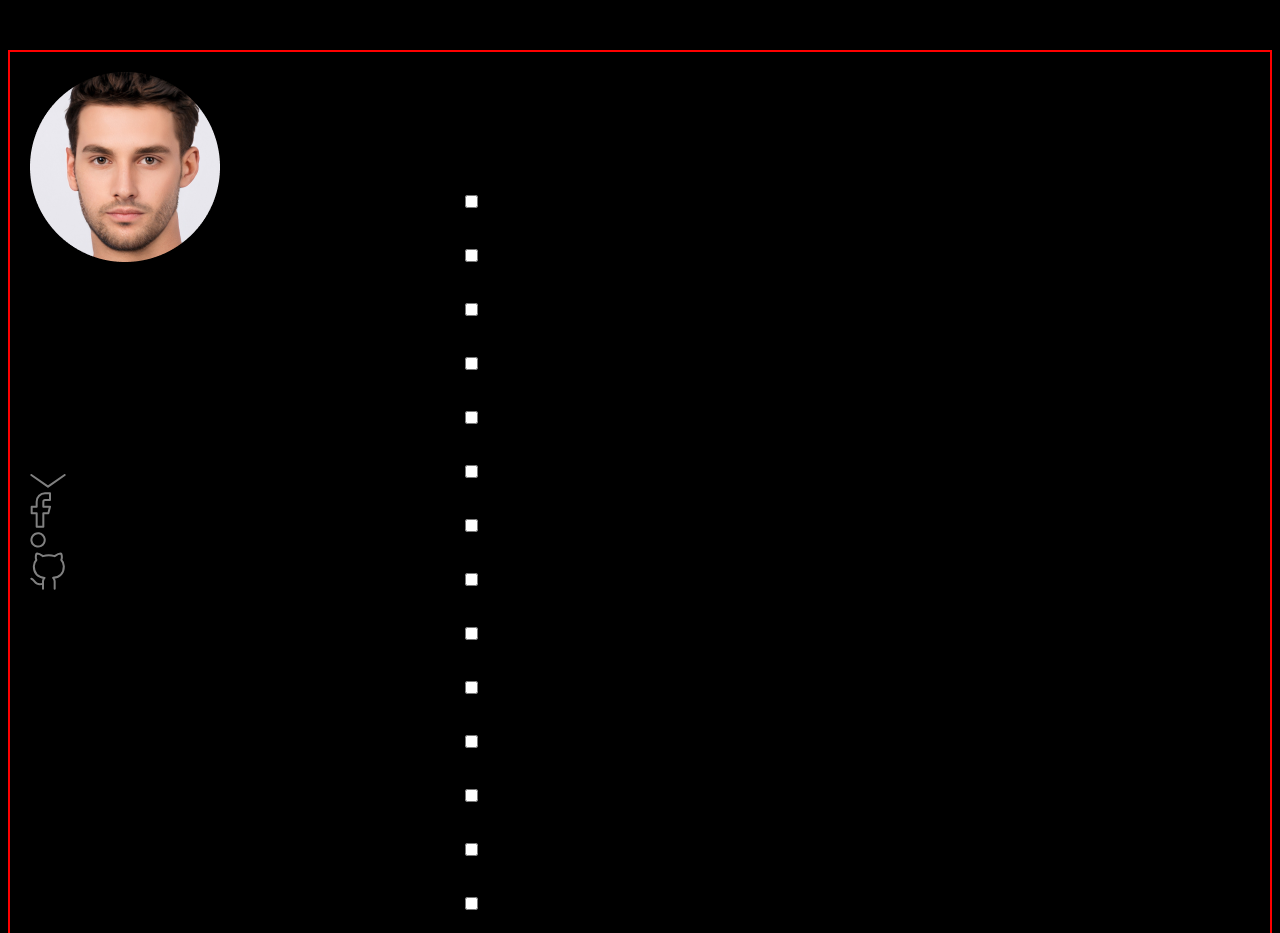
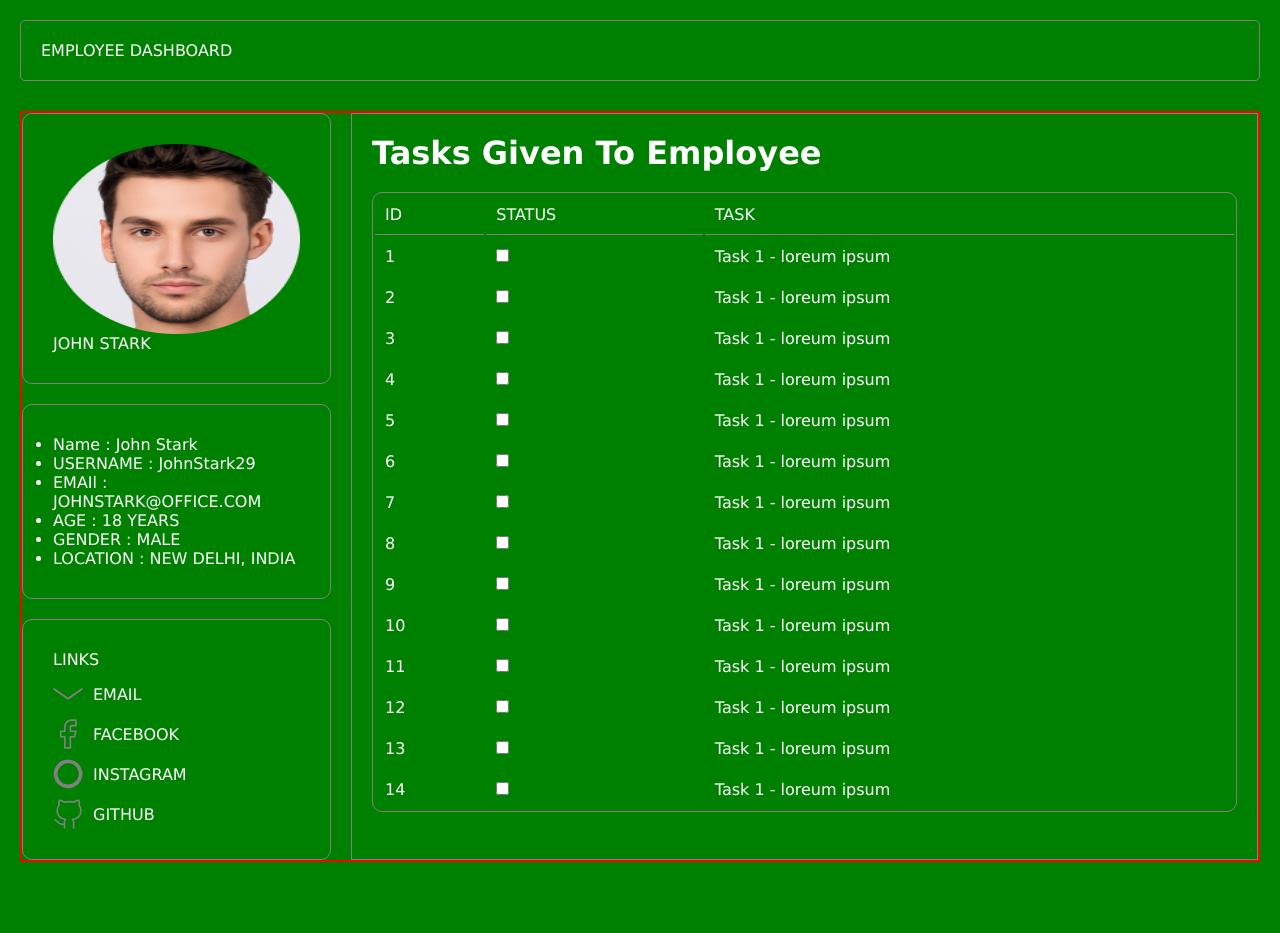
Before and after one commit to uzma71/contest2, a plain HTML site: page index.html in a window 1280 px wide. Shown: the top 933 px of the page. After the commit the page ends 882 px from the top, so only its background shows below. Drawn offline with Linux system fonts and the light colour scheme.

Commit message:
Update style.css

```diff
--- a/style.css
+++ b/style.css
@@ -1,10 +1,79 @@
 html{
-    background-color: black;
+    background-color: green;
+    font-family: Verdana, Geneva, Tahoma, sans-serif;
+}
+*{
+    margin: 0;
+    padding: 0;
+    color: white;
+}
+body{
+    padding: 20px;
+}
+nav{
+    padding: 20px;
+    border-radius: 5px;
+    border: 1px solid grey;
+}
+nav>p{
+    color: white;
 }
 .container{
-    display: grid;
-    grid-template-columns: 1fr 2fr;
+    display: flex;
     border: 2px solid red;
-padding: 20px;
+    margin-top: 30px;
+    gap:20px;
+}
+.card-container{
+    display: flex;
+    flex-flow: column wrap;
+    gap:20px;
+    width:25%;
 
 }
+.profile-image{
+    width:190px ;
+    border-radius:100000px ;
+}
+.card{
+    padding: 30px;
+    border: 1px solid gray;
+    border-radius: 10px;
+}
+.item{
+    border: 1px solid gray;
+    padding: 20px;
+    flex-grow: 1;
+}
+.profile{
+    display: flex;
+    flex-flow: column wrap;
+    justify-content: center;
+}
+.bottom-card>div{
+    display: flex;
+    flex-flow:row wrap ;
+    align-items: center;
+    gap:10px;
+    margin-top: 10px;
+}
+.bottom-card img{
+    width:30px;
+    height:30px;
+}
+table{
+    border:1px solid grey;
+    width: 100%;
+    margin-top: 20px;
+    flex-grow: 1;
+    border-radius: 10px;
+}
+thead{
+    border:1px solid grey;
+}
+td{
+    padding: 10px;
+}
+thead td{
+    border-bottom: 1px solid gray;
+}
```
